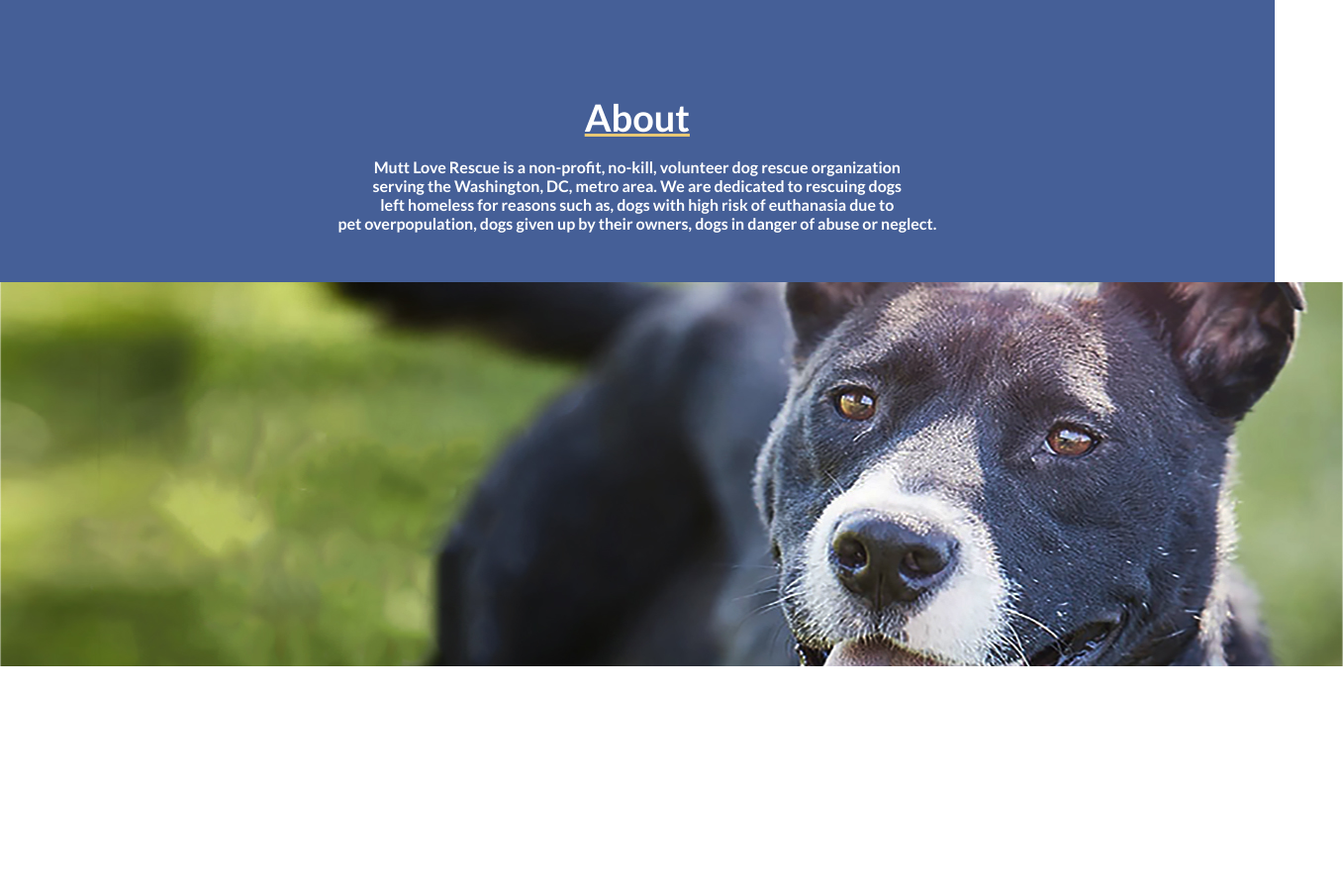
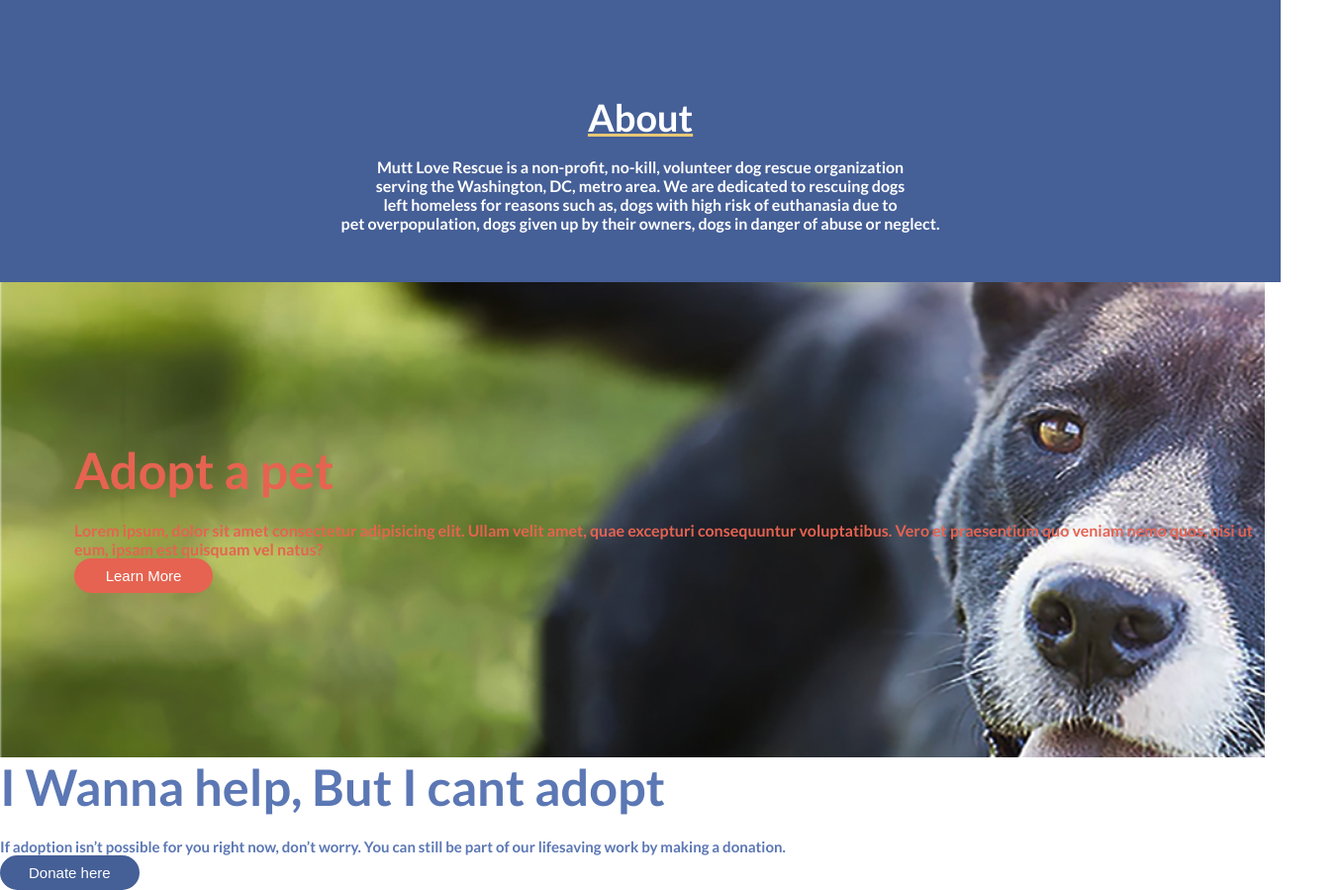
Before and after one commit to rfk35/webdesign-4, a plain HTML site: page index.html in a window 1280 px wide. Shown: the part 803-1702 px from the top of the page at 99% size, 1357 px wide, since content can reach past the window. Before the commit the page ends 1479 px from the top, so only its background shows below. Drawn offline with Linux system fonts and the light colour scheme.

Commit message:
updated html and css

```diff
--- a/css/base.css
+++ b/css/base.css
@@ -35,10 +35,6 @@ h6 {
 	font-weight: 900;
 }
 
-h2 {
-  text-decoration: underline ;
-  text-decoration-color: #E8C874;
-}
 
 .small-text {
 	font-size: 0.75em;
--- a/css/style.css
+++ b/css/style.css
@@ -21,7 +21,7 @@
     position: absolute;
     top: 0;
     left: 0;
-    width: 99.35%;
+    width: 100%;
     height: 100%;
     opacity: 0;
     transition: opacity 0.4s ease-in-out;
@@ -121,7 +121,7 @@ header {
   text-align: center;
   position: sticky;
   top: 0;
-  width: 100.6%;
+  width: 101.1%;
   z-index: 1000;
 }
 
@@ -282,14 +282,123 @@ nav a:hover {
     text-align: center;
     color: #fff;
     padding-bottom: 50px;
-    width: 100.6%;
+    width: 101.1%;
+}
+
+.about-underline {
+  text-decoration: underline ;
+  text-decoration-color: #E8C874;
 }
 
 /* Adopt Section */
 
+.adopt {
+  background: url(../images/adopt-a-pet-panel.jpg);
+  background-size: cover;
+  height: 60vh;
+  width: 99.85vw;
+  position: relative;
+}
 
+.adopt-text {
+  position: absolute;
+  top: 20vh;
+  left: 75px ;
+}
 
+.adopt-button {
+  border-radius: 25px;
+  width: 140px;
+  background-color: #E66351;
+  border: 2px solid #E66351;
+  padding: 7px 17px;
+  font-size: 15px;
+  color: #fff;
+  transition: all 0.5s;
+  cursor: pointer;
+}
 
+.adopt-button span {
+  cursor: pointer;
+  display: inline-block;
+  position: relative;
+  transition: 0.5s;
+}
 
+.adopt-button span:after {
+  content: '\00bb';
+  position: absolute;
+  opacity: 0;
+  top: 0;
+  right: -20px;
+  transition: 0.5s;
+}
+
+.adopt-button:hover span {
+  padding-right: 20px;
+}
+
+.adopt-button:hover span:after {
+  opacity: 1;
+  right: 0;
+}
+
+.h1-adopt {
+  font-family: 'lato' bold;
+  color: #E66351;
+}
+
+.p-adopt {
+  color: #E66351;
+  font-family: 'Rubik' Medium;
+}
 
 /* More-Info Section */
+
+.h1-donate-info{
+  color: #5B77B4;
+  font-family: 'lato' bold;
+}
+
+.p-donate-info {
+  color: #5B77B4;
+  font-family: 'Rubik' Medium;
+  font-size: 15px;
+}
+
+.donate-button {
+  border-radius: 25px;
+  width: 140.6px;
+  background-color: #455F97;
+  border: 2px solid #455F97;
+  padding: 7px 17px;
+  font-size: 15px;
+  color: #fff;
+  transition: all 0.5s;
+  cursor: pointer;
+}
+
+.donate-button span {
+  cursor: pointer;
+  display: inline-block;
+  position: relative;
+  transition: 0.5s;
+}
+
+.donate-button span:after {
+  content: '\00bb';
+  position: absolute;
+  opacity: 0;
+  top: 0;
+  right: -20px;
+  transition: 0.5s;
+}
+
+.donate-button:hover span {
+  padding-right: 20px;
+}
+
+.donate-button:hover span:after {
+  opacity: 1;
+  right: 0;
+}
--- a/index.html
+++ b/index.html
@@ -59,7 +59,7 @@
 
 <section class="about" data-scroll-index="">
 <div class="container">
-    <h2>About</h2>
+    <h2 class="about-underline">About</h2>
     <p>Mutt Love Rescue is a non-profit, no-kill, volunteer dog rescue organization <br> serving the Washington, DC, metro area.
     We are dedicated to rescuing dogs <br> left homeless for reasons such as, dogs with high risk of euthanasia due to <br> pet overpopulation,
      dogs given up by their owners, dogs in danger of abuse or neglect.</p>
@@ -67,12 +67,21 @@
 </section>
 
 <section class="adopt" data-scroll-index="">
-    <div class="container">
-        <img src="images/adopt-a-pet-panel.jpg">
-    </div>
+   <div class="adopt-text">
+       <h1 class="h1-adopt">Adopt a pet</h1>
+       <p class="p-adopt">Lorem ipsum, dolor sit amet consectetur adipisicing elit. Ullam velit amet, quae excepturi consequuntur voluptatibus. Vero et praesentium quo veniam nemo quos, nisi ut eum, ipsam est quisquam vel natus?</p>
+       <button class="adopt-button" style="vertical-align: middle;"><span>Learn More</span></button>
+   </div>
     </section>
 
+<section class="more-info">
+<div class="donate-info-content">
+<h1 class="h1-donate-info">I Wanna help, But I cant adopt</h1>
+<p class="p-donate-info">If adoption isn’t possible for you right now, don’t worry. You can still be part of our lifesaving work by making a donation.</p>
+<button class="donate-button"><span>Donate here</span></button>
+</div>
 
+</section>
 
 
 
```
